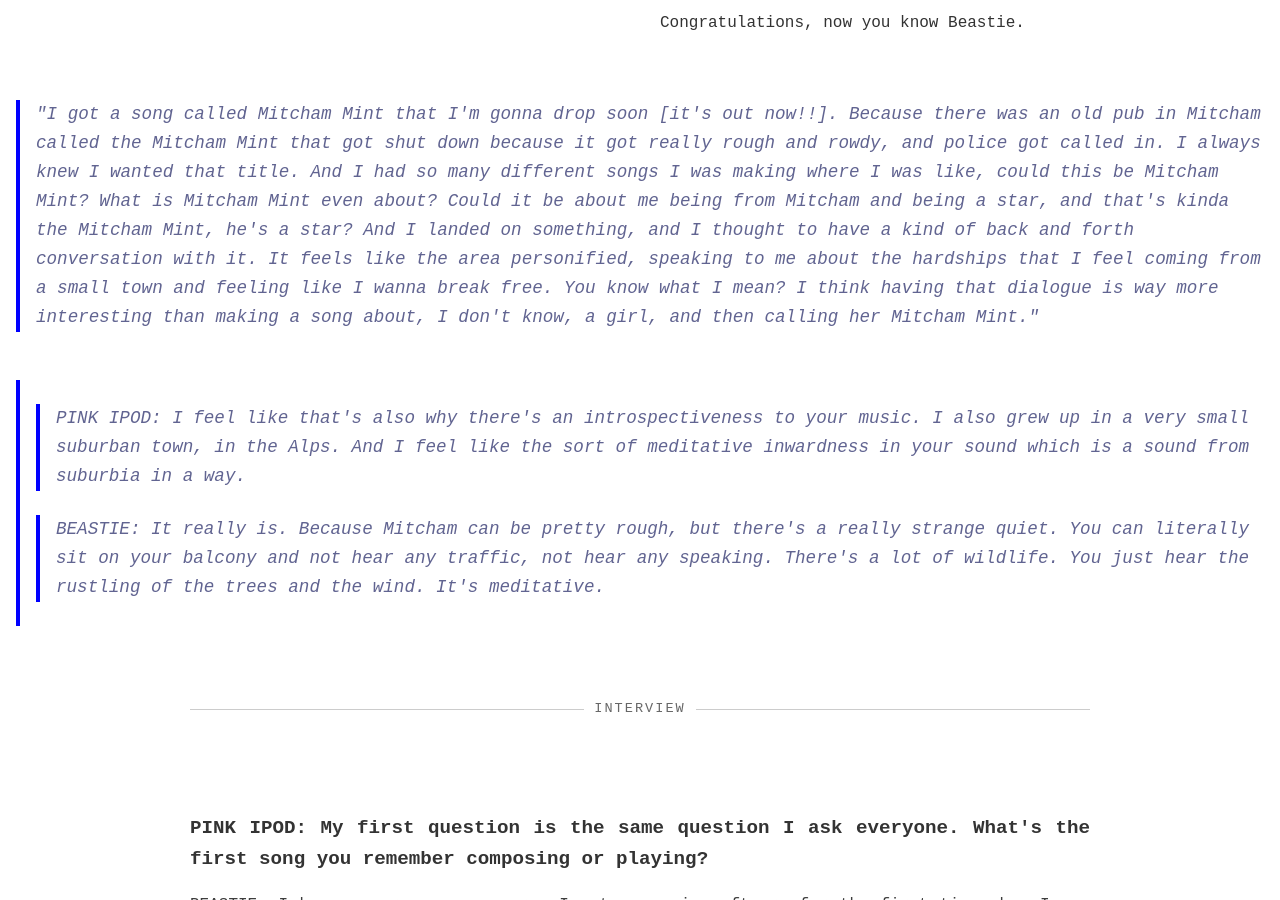
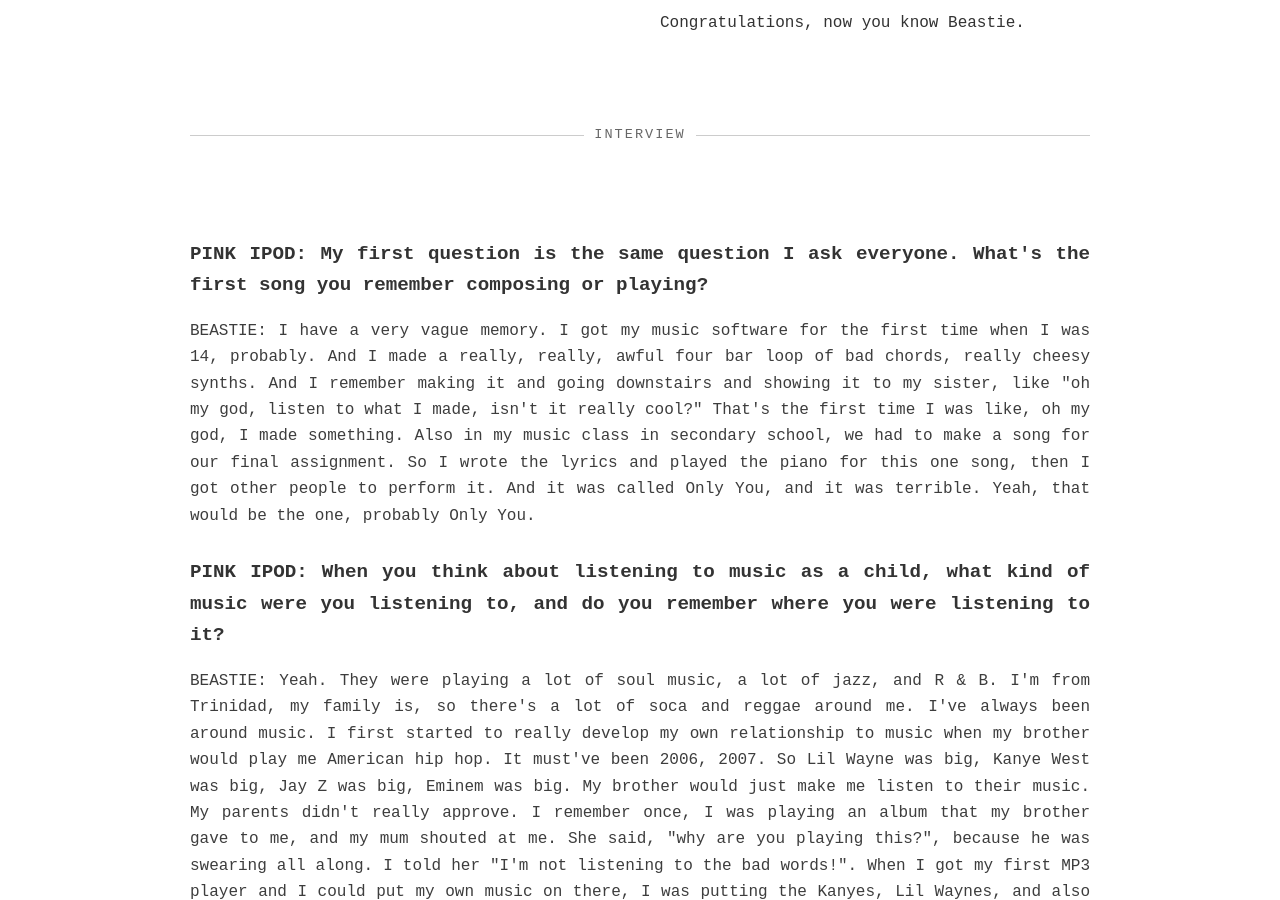
Before and after one commit to juliettecabanac-wq/pink-ipod, a website: page beastie.html in a window 1280 px wide. Shown: the part 811-1711 px from the top of the page. Drawn offline with Linux system fonts and the light colour scheme; a web font is replaced by a local one.

Commit message:
Delete quotes about Mitcham Mint from beastie.html
Removed quotes and dialogue sections related to Mitcham Mint.

```diff
--- a/beastie.html
+++ b/beastie.html
@@ -59,37 +59,6 @@
       <p>Congratulations, now you know Beastie.</p>
     </div>
 
-    <p class="quote">
-      "I got a song called Mitcham Mint that I'm gonna drop soon [it's out
-      now!!]. Because there was an old pub in Mitcham called the Mitcham Mint
-      that got shut down because it got really rough and rowdy, and police got
-      called in. I always knew I wanted that title. And I had so many
-      different songs I was making where I was like, could this be Mitcham
-      Mint? What is Mitcham Mint even about? Could it be about me being from
-      Mitcham and being a star, and that's kinda the Mitcham Mint, he's a
-      star? And I landed on something, and I thought to have a kind of back
-      and forth conversation with it. It feels like the area personified,
-      speaking to me about the hardships that I feel coming from a small town
-      and feeling like I wanna break free. You know what I mean? I think
-      having that dialogue is way more interesting than making a song about, I
-      don't know, a girl, and then calling her Mitcham Mint."
-    </p>
-
-    <div class="quote">
-      <p class="quote">
-        PINK IPOD: I feel like that's also why there's an introspectiveness to
-        your music. I also grew up in a very small suburban town, in the Alps.
-        And I feel like the sort of meditative inwardness in your sound which
-        is a sound from suburbia in a way.
-      </p>
-      <p class="quote">
-        BEASTIE: It really is. Because Mitcham can be pretty rough, but
-        there's a really strange quiet. You can literally sit on your balcony
-        and not hear any traffic, not hear any speaking. There's a lot of
-        wildlife. You just hear the rustling of the trees and the wind. It's
-        meditative.
-      </p>
-    </div>
 
     <div class="section-divider">INTERVIEW</div>
 
```
